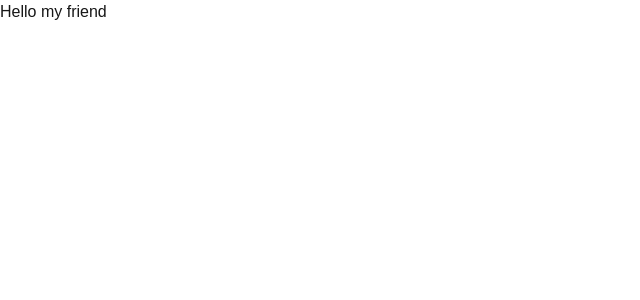
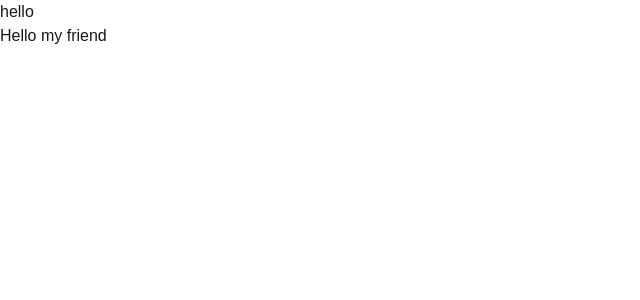
Before and after one commit to naron2026/nextjs-beginner-app, a Next.js app: page /hello in a window 1280 px wide. Shown: the top 300 px of the page, without its empty margins (0-640 px from the left). Built offline with nearby package versions, Linux system fonts and the light colour scheme.

Commit message:
update hello page

```diff
--- a/app/hello/page.tsx
+++ b/app/hello/page.tsx
@@ -1,3 +1,8 @@
 export default function HelloPage(){
-    return <h1>Hello my friend</h1>
+    return(
+    <>
+    <p>hello</p>
+     <h1>Hello my friend</h1>
+     </>
+    )
 }
```
